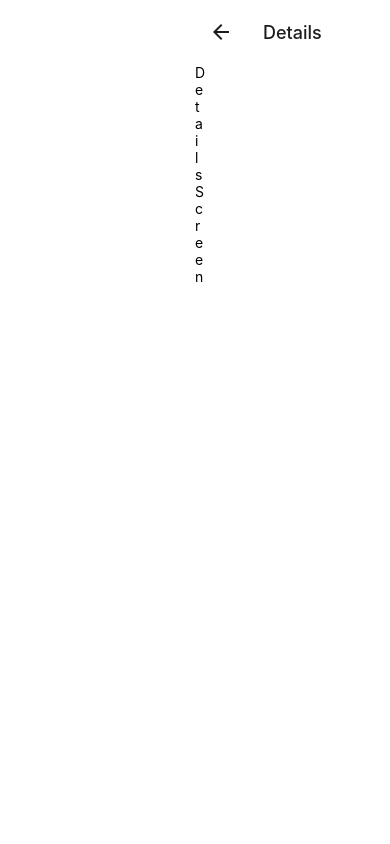
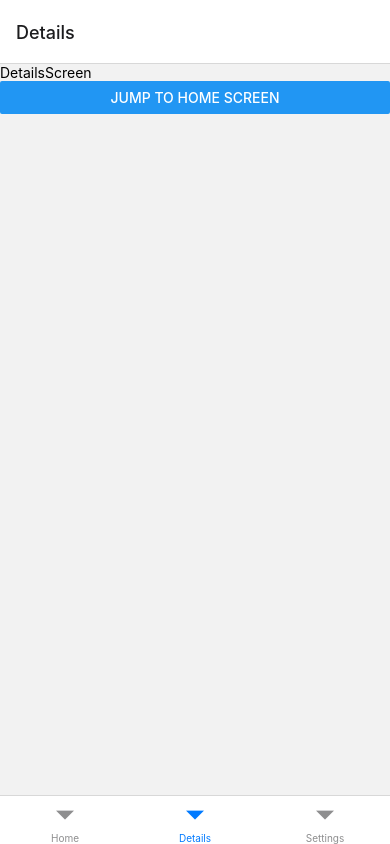
Before and after one commit to Kirill2690/apple_shop_market, a React Native app in the folder react_native-app/: screen /Details in a window 390 px wide. Built offline with nearby package versions, Linux system fonts and the light colour scheme.

Commit message:
add:new components,because test Tab and Stack Navigation from ReactNative

```diff
--- a/react_native-app/package.json
+++ b/react_native-app/package.json
@@ -9,6 +9,7 @@
     "web": "expo start --web"
   },
   "dependencies": {
+    "@react-navigation/bottom-tabs": "^6.5.7",
     "@react-navigation/native": "^6.1.6",
     "@react-navigation/native-stack": "^6.9.12",
     "expo": "~48.0.9",
--- a/react_native-app/src/components/main/Main.tsx
+++ b/react_native-app/src/components/main/Main.tsx
@@ -4,19 +4,21 @@ import {HomeScreen} from "../screen/homeScreen/HomeScreen";
 import {MainStackType} from "../screen/types";
 import {DetailsScreen} from "../screen/details/DetailsScreen";
 import {SettingsScreen} from "../screen/settings/SettingsScreen";
+import {createBottomTabNavigator} from "@react-navigation/bottom-tabs";
 
-const Stack = createNativeStackNavigator<MainStackType>()
+/*const Stack = createNativeStackNavigator<MainStackType>()*/
+const Tab = createBottomTabNavigator<MainStackType>()
 
 export const Main = () => {
     return (
         <View style={styles.container}>
-            <Stack.Navigator>
-                <Stack.Screen name={'Home'} component={HomeScreen}/>
-                <Stack.Screen name={'Details'} component={DetailsScreen}/>
-                <Stack.Screen name={'Settings'}>{(props) =>
+            <Tab.Navigator>
+                <Tab.Screen name={'Home'} component={HomeScreen}/>
+                <Tab.Screen name={'Details'} component={DetailsScreen}/>
+                <Tab.Screen name={'Settings'}>{(props) =>
                     <SettingsScreen {...props} age={33}/>
-                }</Stack.Screen>
-            </Stack.Navigator>
+                }</Tab.Screen>
+            </Tab.Navigator>
         </View>
     )
 }
@@ -24,8 +26,7 @@ export const Main = () => {
 const styles = StyleSheet.create({
     container: {
         flex: 1,
-        alignItems: "center",
-        justifyContent: "center"
+
 
     }
 })
--- a/react_native-app/src/components/screen/details/DetailsScreen.tsx
+++ b/react_native-app/src/components/screen/details/DetailsScreen.tsx
@@ -13,7 +13,7 @@ export const DetailsScreen = ({}: DetailsScreenPropsType) => {
         <View>
             <Text>DetailsScreen</Text>
             <Button title={"Jump to Home screen"} onPress={() => {
-            navigation.navigate('Home')}}/>
+            navigation.navigate('Settings',{name:'Kirrll',myAge:33,isDoneCourse:false})}}/>
         </View>
     )
 };
--- a/react_native-app/src/components/screen/homeScreen/HomeScreen.tsx
+++ b/react_native-app/src/components/screen/homeScreen/HomeScreen.tsx
@@ -7,8 +7,9 @@ interface HomeScreenPropsTypes {
 
 }
 
-export const HomeScreen = ({}: HomeScreenPropsTypes) => {
+export const HomeScreen = (props: HomeScreenPropsTypes) => {
     const navigation = useAppNavigation()
+    console.log("HomeScreen props",JSON.stringify(props,null,2))
     return (
         <View>
             <Text>HomeScreen</Text>
--- a/react_native-app/src/components/screen/settings/SettingsScreen.tsx
+++ b/react_native-app/src/components/screen/settings/SettingsScreen.tsx
@@ -1,15 +1,21 @@
 import React from 'react';
 import { View,Text } from 'react-native';
 import { StyleSheet } from 'react-native';
+import {StackSettingsProps} from "../types";
 
-interface SettingsScreenPropsType {
+interface SettingsScreenPropsType extends StackSettingsProps{
     age:number
 }
 
-export const SettingsScreen= ({age}:SettingsScreenPropsType) => {
+export const SettingsScreen= ({age,route,navigation}:SettingsScreenPropsType) => {
+    const {name,myAge,isDoneCourse}=route.params
   return (
     <View>
       <Text>SettingsScreen</Text>
+        <Text>age:{age}</Text>
+        <Text>name:{name}</Text>
+        <Text>myAge:{myAge}</Text>
+        <Text>{isDoneCourse?'isDoneCourse':'OOOPS...not isDoneCourse'}</Text>
     </View>
   )
 };
```
Also changed, not shown: react_native-app/src/components/screen/types.ts (+11 -1 lines), 1 other file (tests, documents, lock files or other folders).
